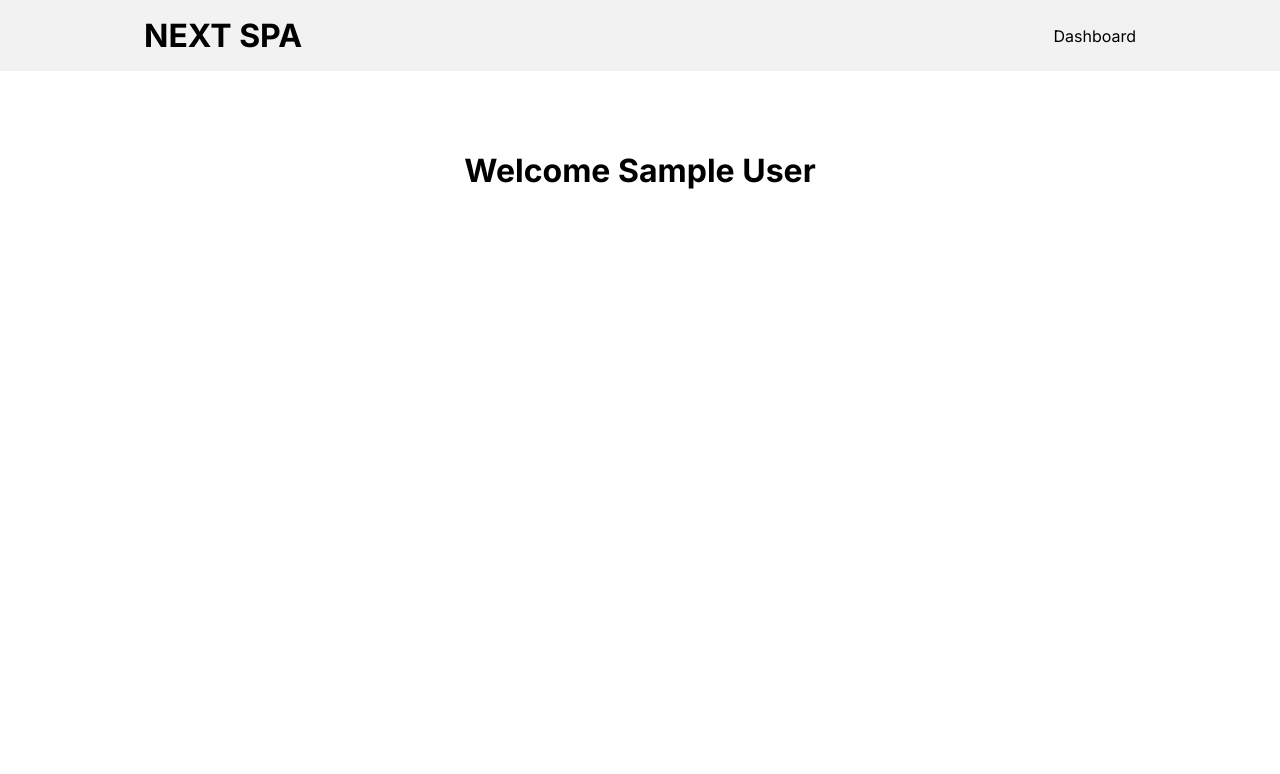
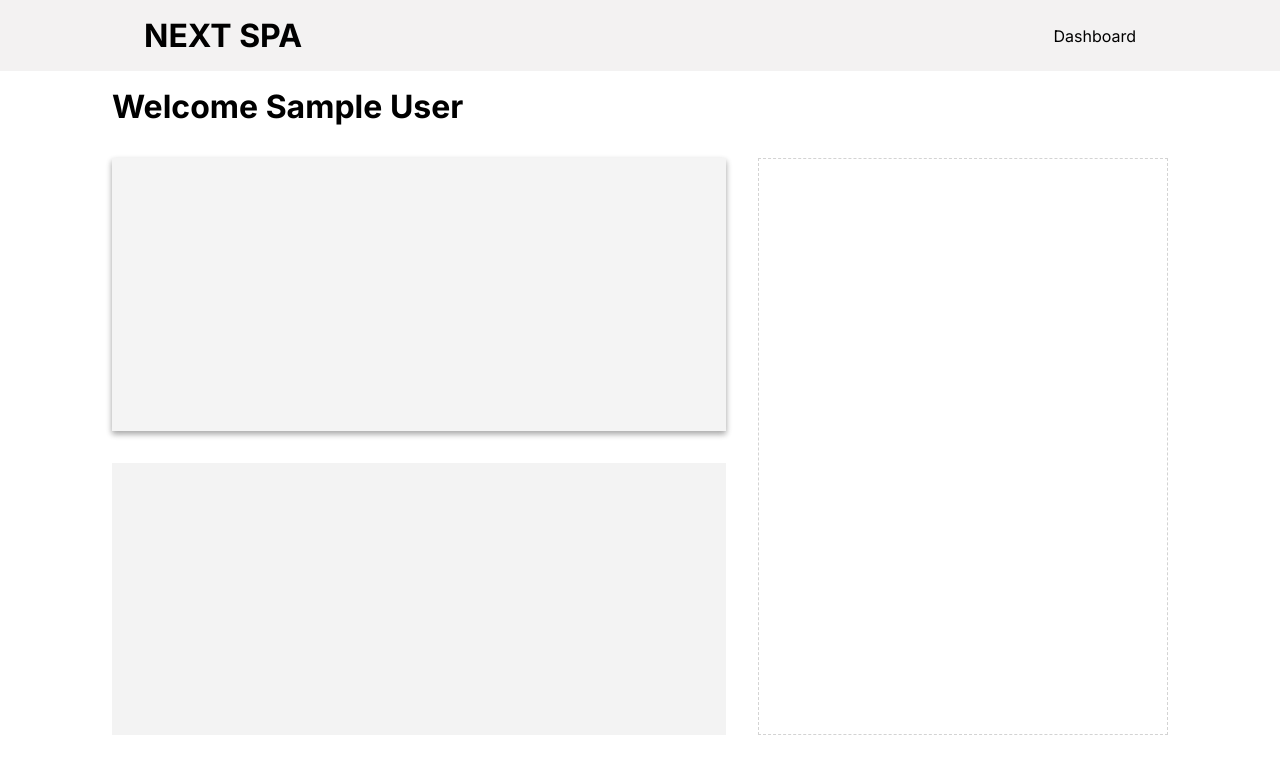
Before and after one commit to bholeneha/nextspa, a Next.js app: page /dashboard in a window 1280 px wide. Shown: the top 774 px of the page. Built offline with nearby package versions, Linux system fonts and the light colour scheme; no server answers; sample sign-in values are in the browser's storage.

Commit message:
build dashboard page, delete dashboard template. not required

```diff
--- a/app/components/templates/dashboard/dashboard.scss
+++ /dev/null
@@ -1,7 +0,0 @@
-main {
-    display: flex;
-    flex-direction: column;
-    margin: auto;
-    text-align: center;
-    padding: 5rem;
-}
--- a/app/components/templates/home/home.scss
+++ b/app/components/templates/home/home.scss
@@ -3,5 +3,7 @@ main {
     flex-direction: column;
     margin: auto;
     text-align: center;
-    padding: 5rem;
+    justify-content: center;
+    min-height: 88vh;
+    align-items: center;
 }
--- /dev/null
+++ b/app/dashboard/dashboard.scss
@@ -0,0 +1,41 @@
+.dashboard {
+    height: 85vh;
+    width: 85vw;
+    margin: 0 2rem 2rem 2rem;
+    padding: 1rem;
+    display: grid;
+    grid-template-columns: 3fr 2fr;
+    grid-template-rows: 1fr 7fr 7fr;
+    column-gap: 2rem;
+    row-gap: 2rem;
+
+    h1 {
+        text-align: left;
+
+    }
+
+    .upcoming-meetings {
+        background-color: rgb(244, 244, 244);
+        grid-column-start: 1;
+        grid-column-end: 2;
+        grid-row-start: 2;
+        grid-row-end: 3;
+        box-shadow: rgba(0, 0, 0, 0.16) 0px 3px 6px, rgba(0, 0, 0, 0.23) 0px 3px 6px;
+    }
+
+    .documents-wrapper {
+        grid-column-start: 2;
+        grid-column-end: 3;
+        grid-row-start: 2;
+        grid-row-end: 4;
+        border: 1px dashed lightgrey;
+    }
+
+    .past-meetings {
+        background-color: rgb(243, 243, 243);
+        grid-column-start: 1;
+        grid-column-end: 2;
+        grid-row-start: 3;
+        grid-row-end: 4;
+    }
+}
--- a/app/dashboard/page.tsx
+++ b/app/dashboard/page.tsx
@@ -4,6 +4,7 @@ import React, { useEffect } from 'react';
 import HomeLayout from '../components/templates/home/home';
 import { useRouter, usePathname } from 'next/navigation';
 import { useSession } from 'next-auth/react';
+import './dashboard.scss';
 
 const Dashboard: React.FC = () => {
   const router = useRouter();
@@ -17,12 +18,13 @@ const Dashboard: React.FC = () => {
 
   return (
     <HomeLayout>
-      {data?.user ? (
-        <h1>Welcome {data.user.name}</h1>
-      ) : (
-        <h1>Loading...</h1>
-      )}
-    </HomeLayout>
+      <div className='dashboard' >
+        <h1>Welcome {data?.user?.name}</h1>
+        <div className='upcoming-meetings'></div>
+        <div className='past-meetings'></div>
+        <div className='documents-wrapper'></div>
+      </div>
+      </HomeLayout>
   );
 };
 
```
Also changed, not shown: app/components/templates/dashboard/dashboard.tsx (deleted, +0 -23 lines), 1 other file (tests, documents, lock files or other folders).
